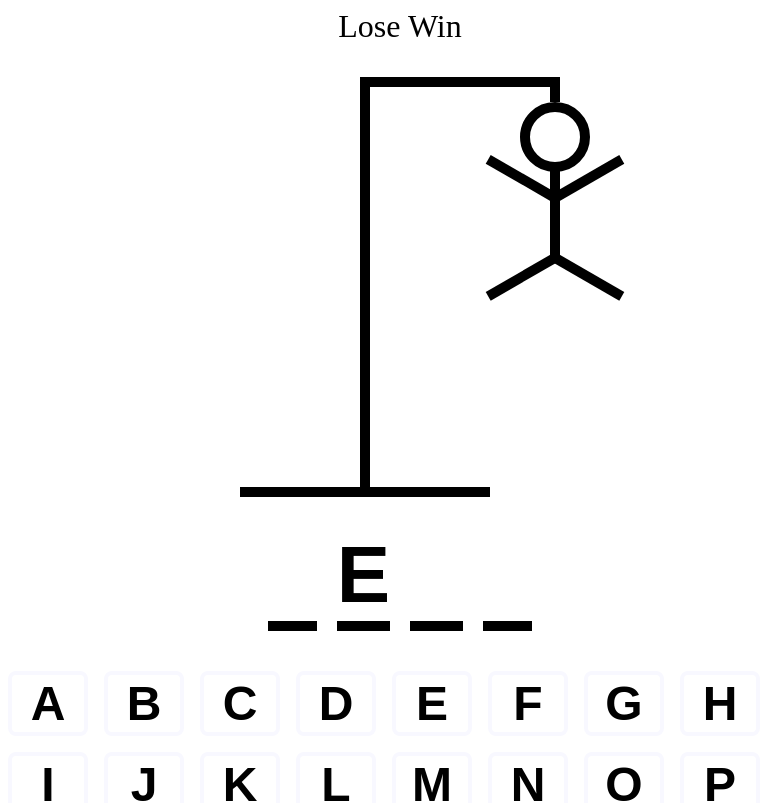
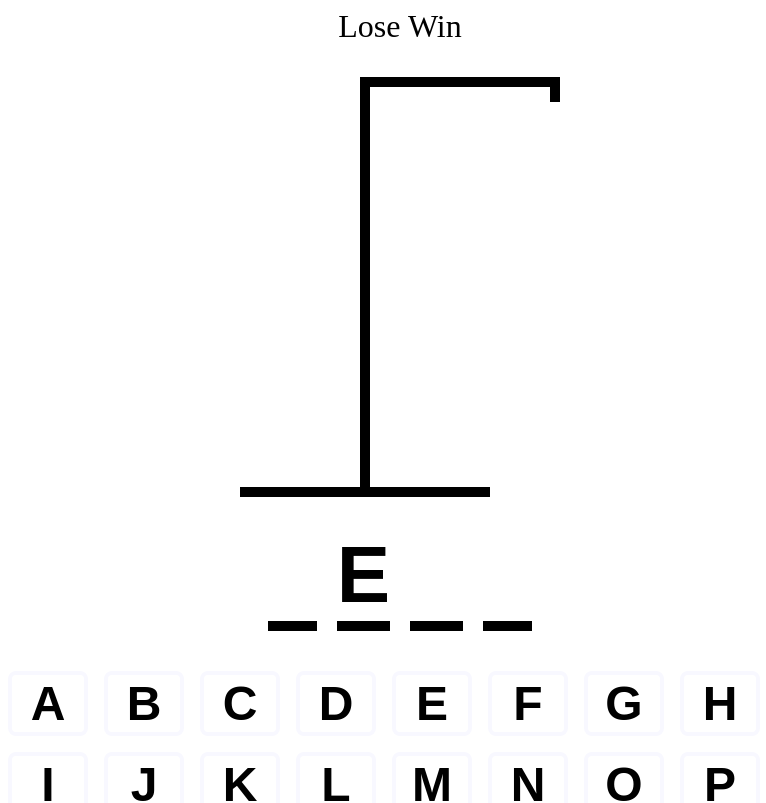
Before and after one commit to seanecal/hangman-game, a React (Vite) app in the folder aHangmanGame/: page / in a window 1280 px wide. Shown: the top 803 px of the page, without its empty margins (240-1006 px from the left). Built offline with nearby package versions, Linux system fonts and the light colour scheme.

Commit message:
drawing logic bug fix

```diff
--- a/aHangmanGame/src/HangmanDrawing.tsx
+++ b/aHangmanGame/src/HangmanDrawing.tsx
@@ -82,7 +82,7 @@ type HangmanDrawingProps = {
 export function HangmanDrawing( {numberOfWrongGuesses}: HangmanDrawingProps) {
   return(
   <div style={{ position: "relative" }}>
-    {BODY_PARTS}
+    {BODY_PARTS.slice(0, numberOfWrongGuesses)}
     <div style={{ height: "25px", width: "10px", background: "black", position: "absolute", top: "0", right: "0"}}/>
     <div style={{ height: "10px", width: "200px", marginLeft:  "120px", background: "black"}} />
     <div style={{ height: "400px", width: "10px",marginLeft: "120px", background: "black"}}/>
```
